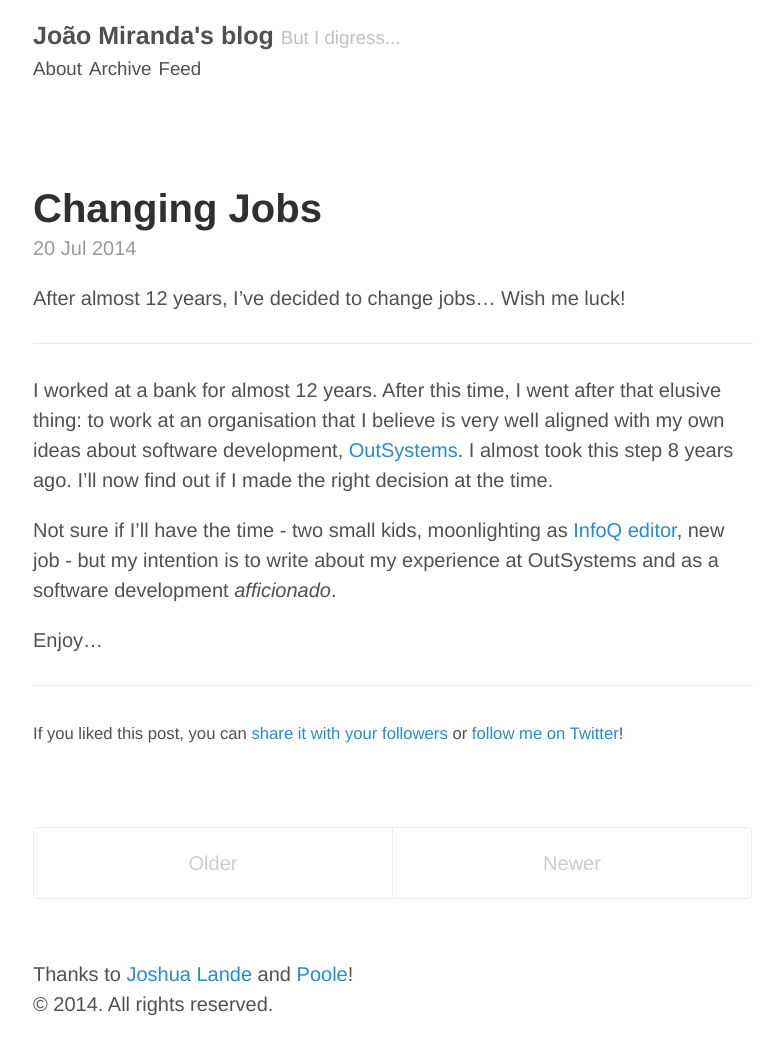
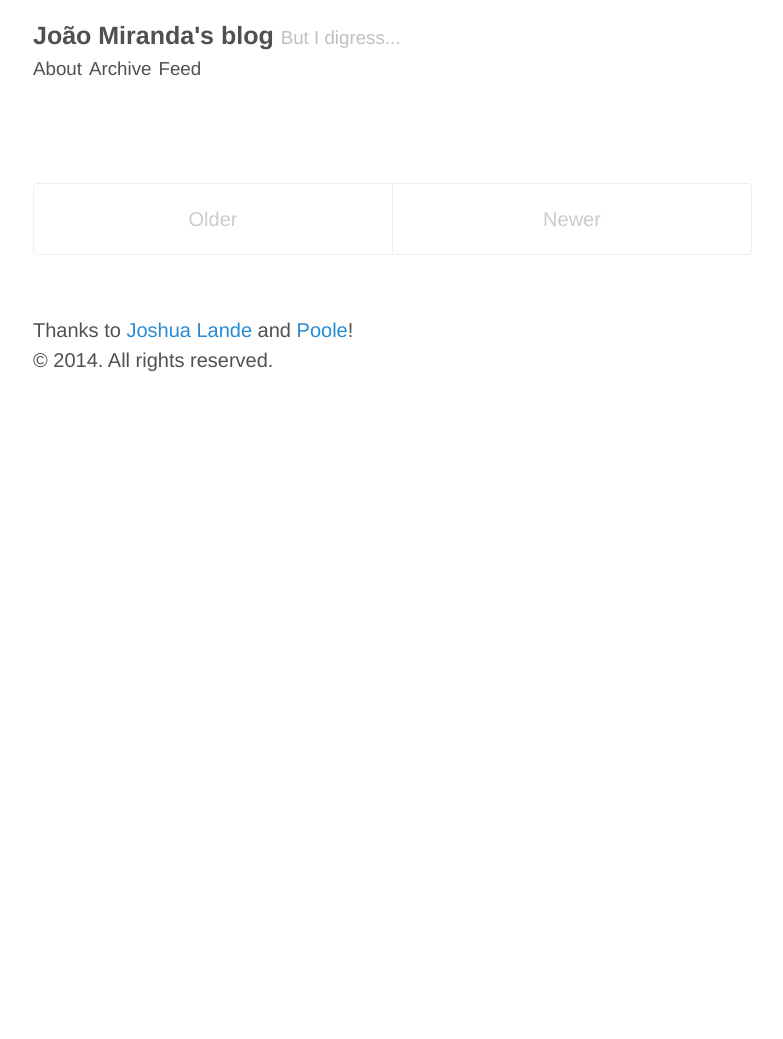
Before and after one commit to jhosm/jhosm.github.io, a Jekyll site: the page built from index.html, in a window 1280 px wide. Shown: the whole page, without its empty margins (247-1030 px from the left). Built offline with Jekyll 4.4.1, drawn with Linux system fonts in a browser that asks for light colours; Markdown is read by kramdown in place of the engine named in the settings; the list of posts is cut into pages by our own code; after the commit the page ends 900 px from its top, so only the background shows below that.

Commit message:
My first year as a software developer.
Also deleted older useless post and twitter plug.

```diff
--- a/_posts/2014-07-20-changing-jobs.md
+++ /dev/null
@@ -1,17 +0,0 @@
----
-layout: post
-title: Changing Jobs
-comments: True
----
-
-After almost 12 years, I've decided to change jobs... Wish me luck!
-
------
-
-I worked at a bank for almost 12 years. After this time, I went after that elusive thing: to work at an organisation that I believe is very well aligned with my own ideas about software development, [OutSystems](http://www.outsystems.com). I almost took this step 8 years ago. I'll now find out if I made the right decision at the time.
-
-Not sure if I'll have the time - two small kids, moonlighting as [InfoQ editor](http://www.infoq.com/author/João-Miranda), new job - but my intention is to write about my experience at OutSystems and as a software development _afficionado_.
-
-Enjoy...
-
-{% include twitter_plug.html %}
--- a/about.md
+++ b/about.md
@@ -1,6 +1,10 @@
----
-layout: page
-title: About
 ---
 
-João Miranda started his career in 2000, at the height of the dot-com bubble. That enlightening experience led him to the conclusion that agile practices are the best way to respond to the business needs of almost all organizations. Since then he has been a vocal advocate, helping his organization adopt agile methods and engineering practices, such as continuous integration and automated deployments.
+layout: page
+
+title: About
+------------
+
+[OutSystems](http://www.outsystems.com/) by day, [InfoQ editor](http://www.infoq.com/author/João-Miranda) by night.
+
+If you're curious, check my professional life on my [LinkedIn profile](https://www.linkedin.com/in/jhosm). I'm all for [DRY](http://en.wikipedia.org/wiki/Don%27t_repeat_yourself).
```
Also changed, not shown: _includes/twitter_plug.html (deleted, +0 -8 lines), _posts/first-year-software-developer.md (added, +77 -0 lines).
